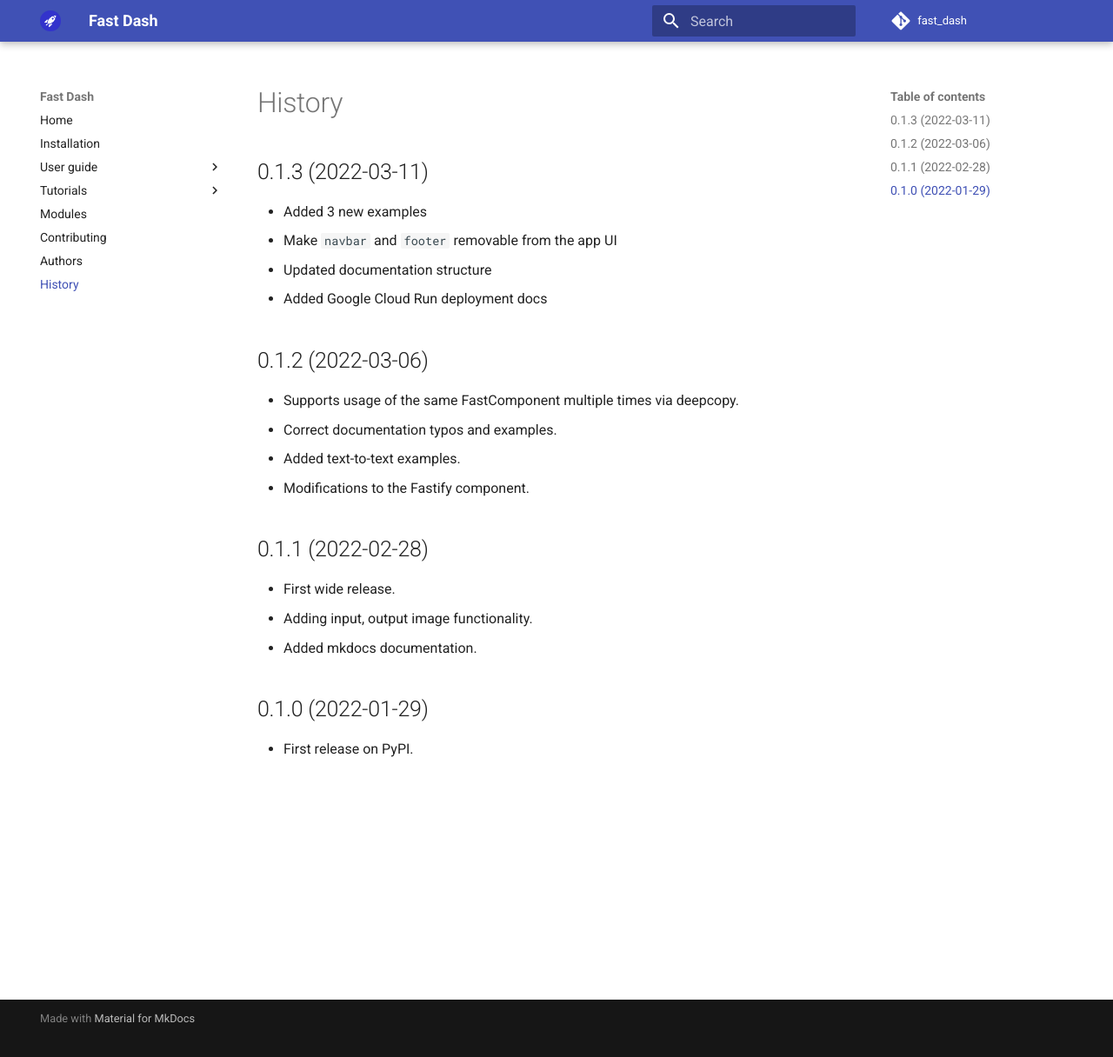
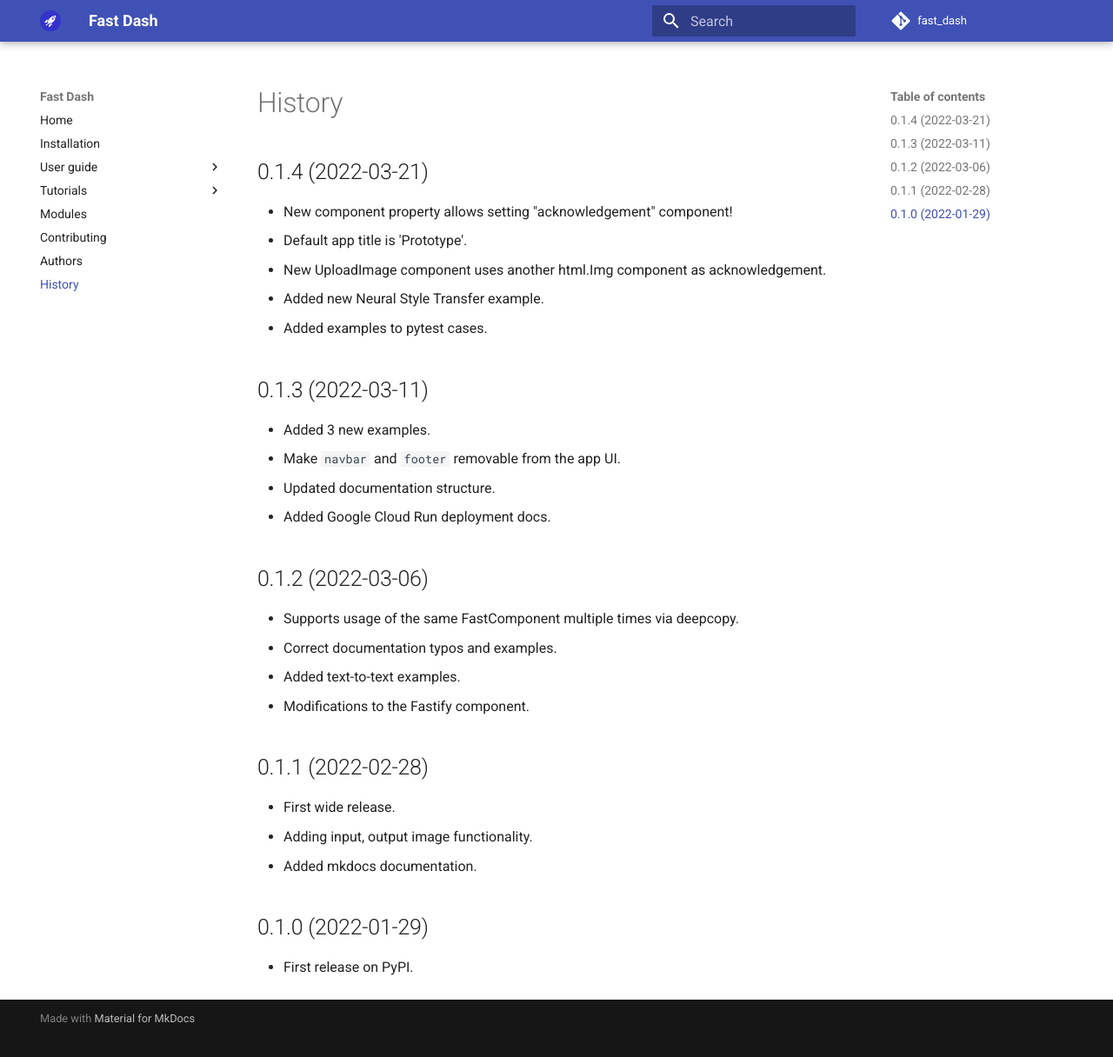
Before and after one commit to dkedar7/fast_dash, an MkDocs documentation site: the page built from docs/history.md, in a window 1280 px wide and 1226 px high. Shown: the top 1216 px of the window at 87% size. Built offline with MkDocs 1.6.1 and Material for MkDocs 9.7.7, drawn with Linux system fonts in a browser that asks for light colours; comment, search, counter and statistics services are not loaded.

```diff
--- a/HISTORY.md
+++ b/HISTORY.md
@@ -1,11 +1,19 @@
 # History
+
+## 0.1.4 (2022-03-21)
+
+* New component property allows setting "acknowledgement" component!
+* Default app title is 'Prototype'.
+* New UploadImage component uses another html.Img component as acknowledgement.
+* Added new Neural Style Transfer example.
+* Added examples to pytest cases.
 
 ## 0.1.3 (2022-03-11)
 
-* Added 3 new examples
-* Make `navbar` and `footer` removable from the app UI
-* Updated documentation structure
-* Added Google Cloud Run deployment docs
+* Added 3 new examples.
+* Make `navbar` and `footer` removable from the app UI.
+* Updated documentation structure.
+* Added Google Cloud Run deployment docs.
 
 ## 0.1.2 (2022-03-06)
 
--- a/fast_dash/__init__.py
+++ b/fast_dash/__init__.py
@@ -1,8 +1,8 @@
 """Top-level package for Fast Dash."""
 
 __author__ = """Kedar Dabhadkar"""
-__email__ = "kdabhadk@gmail.com"
-__version__ = "0.1.3"
+__email__ = "kedar@fastdash.app"
+__version__ = "0.1.4"
 
 from fast_dash.Components import Fastify
 from fast_dash.fast_dash import FastDash
```
Also changed, not shown: CHANGELOG.md (+7 -6 lines), README.md (+3 -3 lines).
